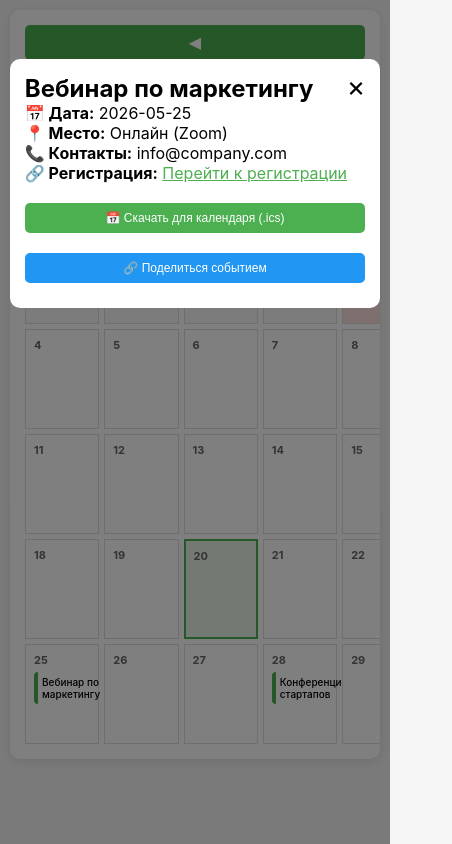
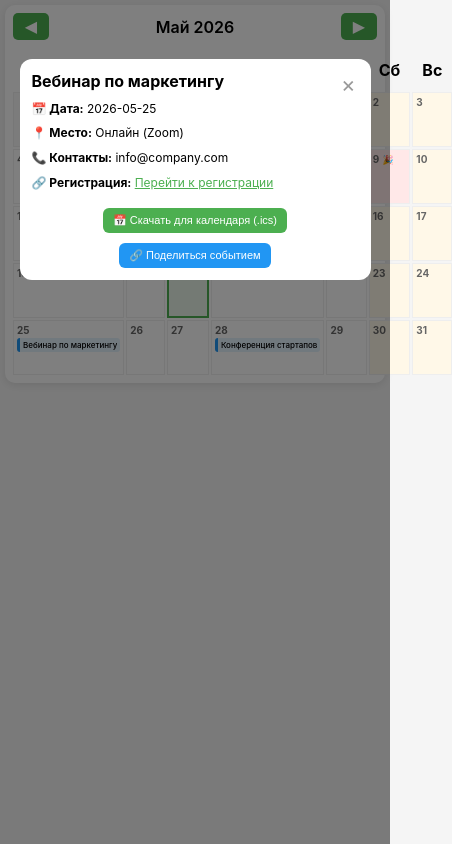
Before and after one commit to alexslinkov/public-calendar, a plain HTML site: page index.html in a window 390 px wide. Both pictures are taken after a click on the element "Вебинар по маркетингу". Shown: the whole page, 452 px wide, since content can reach past the window. Drawn offline with Linux system fonts and the light colour scheme.

Commit message:
Мобильная версия: компактный календарь без вертикальной прокрутки

```diff
--- a/style.css
+++ b/style.css
@@ -7,7 +7,7 @@
 body {
     font-family: -apple-system, BlinkMacSystemFont, 'Segoe UI', Roboto, Helvetica, Arial, sans-serif;
     background: #f5f5f5;
-    padding: 20px;
+    padding: 10px;
 }
 
 .container {
@@ -15,61 +15,75 @@ body {
     margin: 0 auto;
     background: white;
     border-radius: 10px;
-    padding: 20px;
+    padding: 12px;
     box-shadow: 0 2px 10px rgba(0,0,0,0.1);
 }
 
-/* Навигация */
+/* Навигация - компактная строка */
 .calendar-header {
     display: flex;
     justify-content: space-between;
     align-items: center;
-    margin-bottom: 20px;
-    flex-wrap: wrap;
-    gap: 10px;
+    margin-bottom: 15px;
+    gap: 8px;
 }
 
 .nav-btn {
     background: #4CAF50;
     color: white;
     border: none;
-    font-size: 20px;
-    padding: 10px 15px;
+    font-size: 18px;
+    padding: 6px 12px;
     cursor: pointer;
     border-radius: 5px;
     transition: 0.3s;
+    min-width: 40px;
 }
 
 .nav-btn:hover {
     background: #45a049;
-    transform: scale(1.05);
 }
 
 #monthYearTitle {
-    font-size: 1.4rem;
+    font-size: 1.2rem;
     text-align: center;
+    font-weight: 600;
+    margin: 0;
 }
 
-/* Календарь - фиксированная сетка */
+/* Заголовки дней недели */
+.calendar-weekdays {
+    display: grid;
+    grid-template-columns: repeat(7, 1fr);
+    margin-bottom: 5px;
+}
+
+.weekday {
+    text-align: center;
+    font-weight: bold;
+    font-size: 11px;
+    padding: 5px;
+    color: #666;
+}
+
+/* Календарь */
 #calendar {
     display: grid;
     grid-template-columns: repeat(7, 1fr);
-    gap: 5px;
-    overflow-x: auto;
+    gap: 2px;
 }
 
 .calendar-day {
-    border: 1px solid #ddd;
-    min-height: 100px;
-    padding: 10px;
+    border: 1px solid #eee;
+    min-height: 60px;
+    padding: 4px;
     background: white;
     cursor: pointer;
-    transition: 0.3s;
+    transition: 0.1s;
 }
 
 .calendar-day:hover {
     background: #f0f0f0;
-    transform: scale(1.02);
 }
 
 .calendar-day.empty {
@@ -79,26 +93,25 @@ body {
 
 .day-number {
     font-weight: bold;
-    margin-bottom: 5px;
+    margin-bottom: 3px;
     color: #666;
+    font-size: 11px;
 }
 
 /* Выходные */
 .calendar-day.weekend {
-    background: #fff3e0;
+    background: #fff8e8;
 }
 
 /* Праздники */
 .calendar-day.holiday {
-    background: #ffe0e0;
-    position: relative;
+    background: #ffe8e8;
 }
 
 .calendar-day.holiday .day-number::after {
     content: "🎉";
-    position: absolute;
-    margin-left: 5px;
-    font-size: 12px;
+    margin-left: 3px;
+    font-size: 9px;
 }
 
 /* Текущий день */
@@ -109,35 +122,39 @@ body {
 
 /* Карточка события */
 .event {
-    background: white;
-    border-left: 4px solid #4CAF50;
-    padding: 5px;
-    margin-top: 5px;
-    border-radius: 4px;
-    font-size: 11px;
+    background: #e3f2fd;
+    border-left: 3px solid #2196F3;
+    padding: 2px 4px;
+    margin-top: 2px;
+    border-radius: 3px;
+    font-size: 9px;
     cursor: pointer;
-    transition: 0.2s;
+    transition: 0.1s;
     display: flex;
-    gap: 5px;
+    gap: 3px;
     align-items: center;
+    overflow: hidden;
 }
 
 .event:hover {
-    transform: translateX(2px);
-    box-shadow: 0 2px 4px rgba(0,0,0,0.1);
+    background: #bbdef5;
 }
 
 .event-thumb {
-    width: 24px;
-    height: 24px;
-    border-radius: 4px;
+    width: 16px;
+    height: 16px;
+    border-radius: 2px;
     object-fit: cover;
-    background: #f0f0f0;
+    flex-shrink: 0;
 }
 
 .event-title {
     flex: 1;
     font-weight: 500;
+    overflow: hidden;
+    text-overflow: ellipsis;
+    white-space: nowrap;
+    font-size: 9px;
 }
 
 /* Модальное окно */
@@ -155,22 +172,23 @@ body {
 
 .modal-content {
     background: white;
-    margin: 10% auto;
-    padding: 20px;
+    margin: 20% auto;
+    padding: 16px;
     width: 90%;
-    max-width: 500px;
-    border-radius: 10px;
+    max-width: 400px;
+    border-radius: 12px;
     position: relative;
-    max-height: 90vh;
+    max-height: 80vh;
     overflow-y: auto;
 }
 
 .close {
     position: absolute;
     right: 15px;
-    top: 10px;
-    font-size: 28px;
+    top: 12px;
+    font-size: 22px;
     cursor: pointer;
+    color: #999;
 }
 
 .close:hover {
@@ -180,17 +198,28 @@ body {
 /* Картинка в модальном окне */
 .event-poster {
     width: 100%;
-    max-height: 200px;
+    max-height: 160px;
     object-fit: cover;
     border-radius: 8px;
-    margin-bottom: 15px;
+    margin-bottom: 12px;
+}
+
+.modal-content h2 {
+    font-size: 1.2rem;
+    margin-bottom: 10px;
+}
+
+.modal-content p {
+    font-size: 13px;
+    margin-bottom: 8px;
+    line-height: 1.4;
 }
 
 /* Кнопки действий */
 .event-actions {
     display: flex;
     gap: 10px;
-    margin-top: 20px;
+    margin-top: 16px;
     justify-content: center;
     flex-wrap: wrap;
 }
@@ -199,16 +228,15 @@ body {
     background: #4CAF50;
     color: white;
     border: none;
-    padding: 10px 15px;
-    border-radius: 5px;
+    padding: 8px 12px;
+    border-radius: 6px;
     cursor: pointer;
-    font-size: 14px;
-    transition: 0.3s;
+    font-size: 12px;
+    transition: 0.2s;
 }
 
 .action-btn:hover {
     background: #45a049;
-    transform: scale(1.02);
 }
 
 .share-btn {
@@ -227,11 +255,12 @@ body {
     transform: translateX(-50%);
     background: #333;
     color: white;
-    padding: 12px 24px;
+    padding: 8px 16px;
     border-radius: 8px;
     z-index: 2000;
     animation: fadeInOut 2s ease;
-    font-size: 14px;
+    font-size: 12px;
+    white-space: nowrap;
 }
 
 @keyframes fadeInOut {
@@ -241,119 +270,125 @@ body {
     100% { opacity: 0; transform: translateX(-50%) translateY(-20px); }
 }
 
-/* ========== АДАПТИВ ДЛЯ ТЕЛЕФОНОВ ========== */
+/* ========== ТОЛЬКО ДЛЯ ТЕЛЕФОНОВ ========== */
 @media (max-width: 768px) {
     body {
-        padding: 10px;
+        padding: 5px;
     }
 
     .container {
-        padding: 15px;
+        padding: 8px;
     }
 
-    /* Уменьшаем отступы, но НЕ меняем высоту клеток */
-    .calendar-day {
-        padding: 8px;
-        min-height: 100px; /* Оставляем как было */
+    /* Навигация в строку */
+    .calendar-header {
+        margin-bottom: 10px;
     }
 
-    .day-number {
-        font-size: 11px;
+    .nav-btn {
+        font-size: 16px;
+        padding: 4px 10px;
+        min-width: 36px;
     }
 
-    /* Шрифты событий остаются читаемыми */
-    .event {
+    #monthYearTitle {
+        font-size: 1rem;
+    }
+
+    /* Заголовки дней недели */
+    .weekday {
         font-size: 10px;
         padding: 4px;
     }
 
+    /* Клетки календаря компактные */
+    .calendar-day {
+        min-height: 55px;
+        padding: 3px;
+    }
+
+    .day-number {
+        font-size: 10px;
+        margin-bottom: 2px;
+    }
+
+    /* События компактно */
+    .event {
+        padding: 2px 3px;
+        margin-top: 2px;
+        font-size: 8px;
+    }
+
     .event-thumb {
-        width: 20px;
-        height: 20px;
+        width: 14px;
+        height: 14px;
+    }
+
+    .event-title {
+        font-size: 8px;
+    }
+
+    /* Модальное окно ближе к верху */
+    .modal-content {
+        margin: 15% auto;
+        padding: 12px;
+    }
+
+    .modal-content h2 {
+        font-size: 1rem;
+    }
+
+    .modal-content p {
+        font-size: 12px;
+    }
+
+    .action-btn {
+        padding: 6px 10px;
+        font-size: 11px;
+    }
+
+    .toast-notification {
+        font-size: 11px;
+        white-space: normal;
+        text-align: center;
+        max-width: 85%;
+    }
+}
+
+/* Для очень маленьких телефонов (320px) */
+@media (max-width: 380px) {
+    .container {
+        padding: 6px;
+    }
+
+    .calendar-day {
+        min-height: 50px;
+        padding: 2px;
+    }
+
+    .day-number {
+        font-size: 9px;
+    }
+
+    .event {
+        padding: 1px 2px;
+    }
+
+    .event-title {
+        font-size: 7px;
+    }
+
+    .event-thumb {
+        width: 12px;
+        height: 12px;
     }
 
     .nav-btn {
-        font-size: 16px;
-        padding: 8px 12px;
+        font-size: 14px;
+        padding: 3px 8px;
     }
 
     #monthYearTitle {
-        font-size: 1.2rem;
-    }
-
-    .modal-content {
-        width: 95%;
-        margin: 15% auto;
-        padding: 15px;
-    }
-
-    .action-btn {
-        padding: 8px 12px;
-        font-size: 12px;
-    }
-
-    .toast-notification {
-        font-size: 12px;
-        padding: 8px 16px;
+        font-size: 0.9rem;
     }
 }
-
-/* Для маленьких экранов — добавляем горизонтальную прокрутку */
-@media (max-width: 550px) {
-    .container {
-        overflow-x: auto;
-    }
-
-    #calendar {
-        min-width: 550px;
-    }
-
-    /* Заголовки дней недели не сжимаем */
-    .calendar-day {
-        min-width: 70px;
-    }
-}
-
-/* Админка на телефонах */
-@media (max-width: 768px) {
-    .admin-container {
-        padding: 15px;
-    }
-
-    .admin-container h1 {
-        font-size: 1.3rem;
-    }
-
-    button {
-        padding: 10px 16px;
-        font-size: 14px;
-        width: 100%;
-        margin-right: 0;
-        margin-bottom: 10px;
-    }
-
-    .event-item {
-        flex-direction: column;
-        align-items: flex-start;
-    }
-
-    .small-delete, .edit-btn {
-        width: auto;
-        margin-right: 5px;
-    }
-
-    .event-item div:last-child {
-        display: flex;
-        width: 100%;
-        gap: 10px;
-    }
-
-    .nav-links a {
-        display: block;
-        margin: 10px 0;
-    }
-
-    input, textarea {
-        font-size: 16px;
-    }
-}
```
